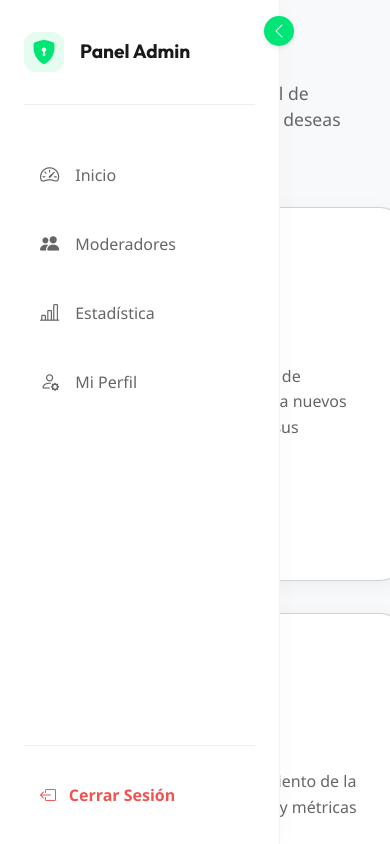
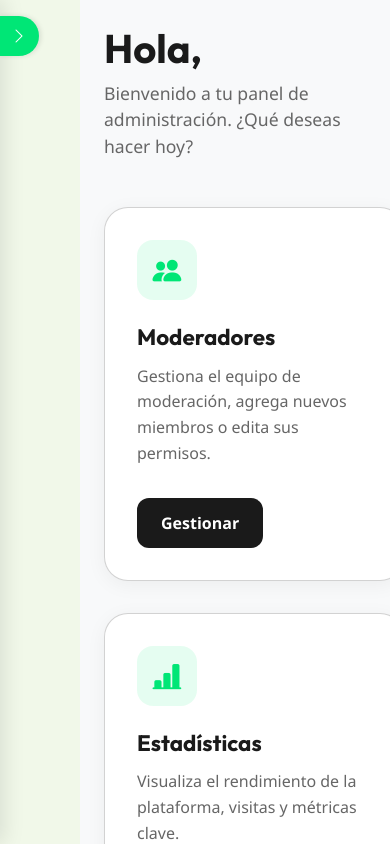
Before and after one commit to JonnathITQ/FrontendEcologia, an Angular app: page /admi in a window 390 px wide. Shown: the top 844 px of the page. Built offline with nearby package versions, Linux system fonts and the light colour scheme.

Commit message:
intentoResponsive

```diff
--- a/src/app/admin/sidebar-admin/sidebar-admin.component.css
+++ b/src/app/admin/sidebar-admin/sidebar-admin.component.css
@@ -220,3 +220,55 @@
 .btn-logout:hover {
     background: #ffebee;
 }
+
+/* Mobile Responsive */
+@media (max-width: 768px) {
+    .sidebar {
+        width: 280px;
+        transform: translateX(0);
+        box-shadow: 4px 0 20px rgba(0, 0, 0, 0.1);
+    }
+
+    .sidebar.closed {
+        width: 280px;
+        transform: translateX(-100%);
+        padding: 1.5rem;
+        /* Reset padding */
+    }
+
+    /* Adjust toggle button for mobile */
+    .toggle-btn {
+        right: -40px;
+        /* Move button outside when closed */
+        top: 1rem;
+        width: 40px;
+        height: 40px;
+        border-radius: 0 50% 50% 0;
+        /* Rounded on right side */
+        box-shadow: 2px 0 5px rgba(0, 0, 0, 0.1);
+    }
+
+    /* Ensure content is not centered when "closed" (hidden) */
+    .sidebar.closed .sidebar-header,
+    .sidebar.closed .user-info,
+    .sidebar.closed .nav-item,
+    .sidebar.closed .btn-logout {
+        justify-content: flex-start;
+        /* Keep alignment */
+        padding: inherit;
+        /* Reset padding */
+    }
+
+    .sidebar.closed .nav-item {
+        padding: 1rem;
+    }
+
+    .sidebar.closed .user-info {
+        padding: 1rem;
+        background: var(--hover-bg);
+    }
+
+    .sidebar.closed .btn-logout {
+        padding: 0.8rem 1rem;
+    }
+}
--- a/src/app/admin/sidebar-admin/sidebar-admin.component.ts
+++ b/src/app/admin/sidebar-admin/sidebar-admin.component.ts
@@ -23,6 +23,15 @@ export class SidebarAdminComponent {
   ) {
     this.identity = this._adminService.getIdentity();
     this.token = this._adminService.getToken();
+    this.checkScreenSize();
+  }
+
+  checkScreenSize() {
+    if (window.innerWidth <= 768) {
+      this.isOpen = false;
+    } else {
+      this.isOpen = true;
+    }
   }
 
   toggleSidebar() {
```
